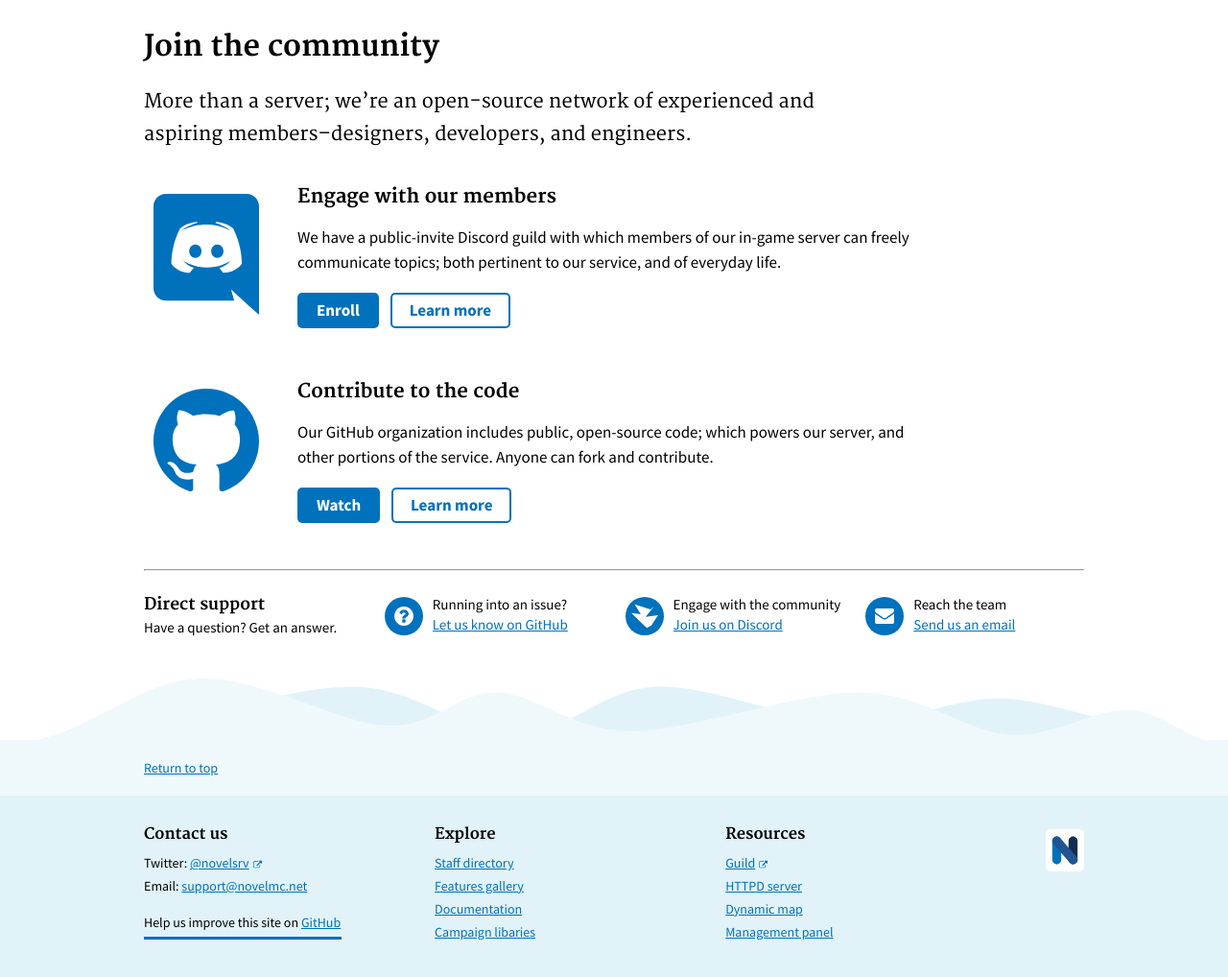
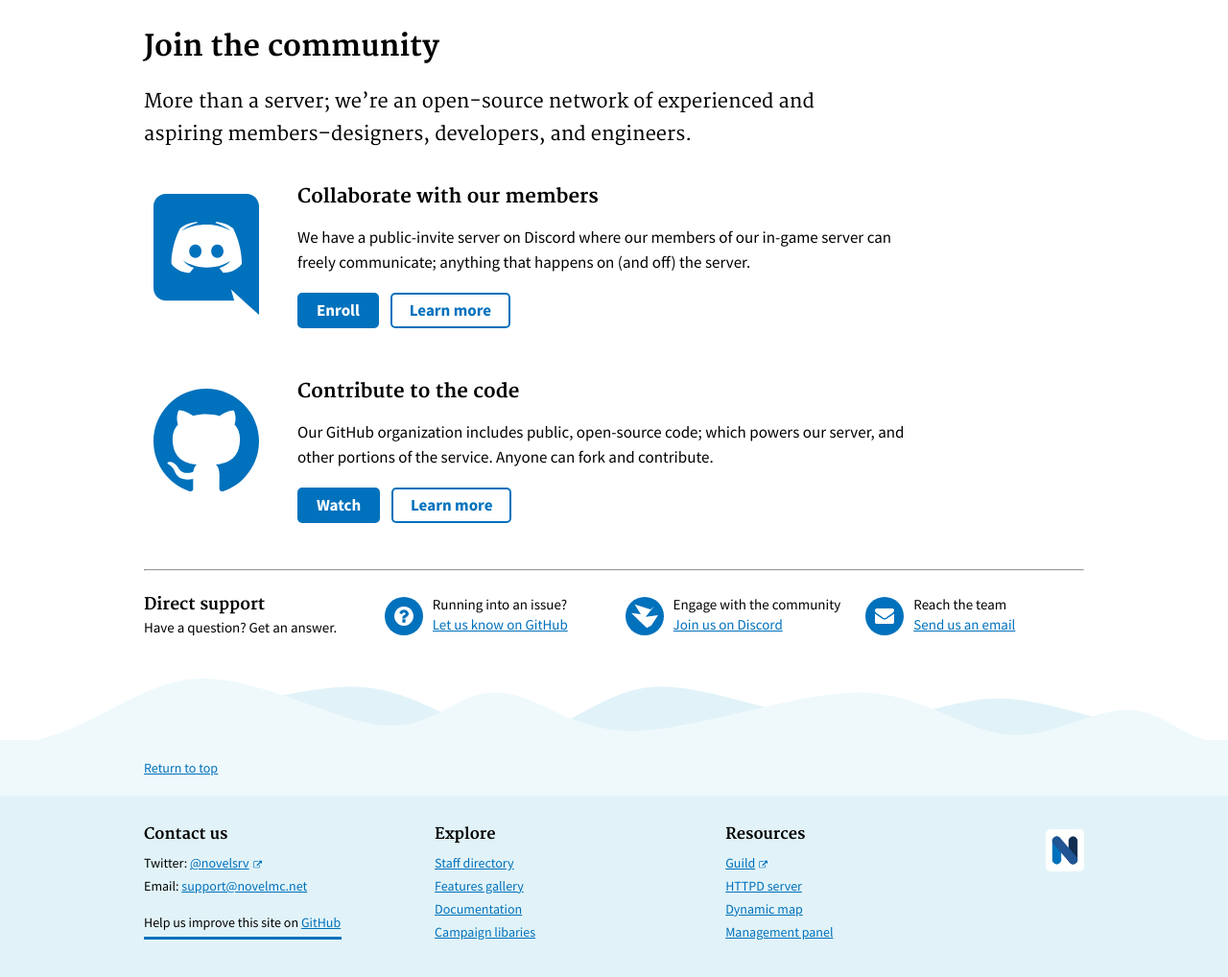
Before and after one commit to serrif/website, a Jekyll site: the page built from main/home.md, in a window 1280 px wide. Shown: the part 374-1392 px from the top of the page at 96% size. Built offline with Jekyll 4.4.1, drawn with Linux system fonts in a browser that asks for light colours.

Commit message:
Update home.md

```diff
--- a/main/home.md
+++ b/main/home.md
@@ -40,8 +40,8 @@ More than a server; we're an open-source network of experienced and aspiring mem
 		<img class="footer-main-img" src="../assets/img/svg/discord.svg" alt="" style="width: 130px; padding: 10px;">
 	</div>
 	<div class="usa-width-five-sixths footer-content">
-		<h3>Engage with our members</h3>
-		<p style="margin-bottom: 1rem; max-width: 65rem;">We have a public-invite Discord guild with which members of our in-game server can freely communicate topics; both pertinent to our service, and of everyday life.</p>
+		<h3>Collaborate with our members</h3>
+		<p style="margin-bottom: 1rem; max-width: 65rem;">We have a public-invite server on Discord where our members of our in-game server can freely communicate; anything that happens on (and off) the server.</p>
 		<a class="usa-button usa-button" href="../discord">Enroll</a>
     <a class="usa-button usa-button-secondary" href="../docs/#guild">Learn more</a>
         </div>
```
